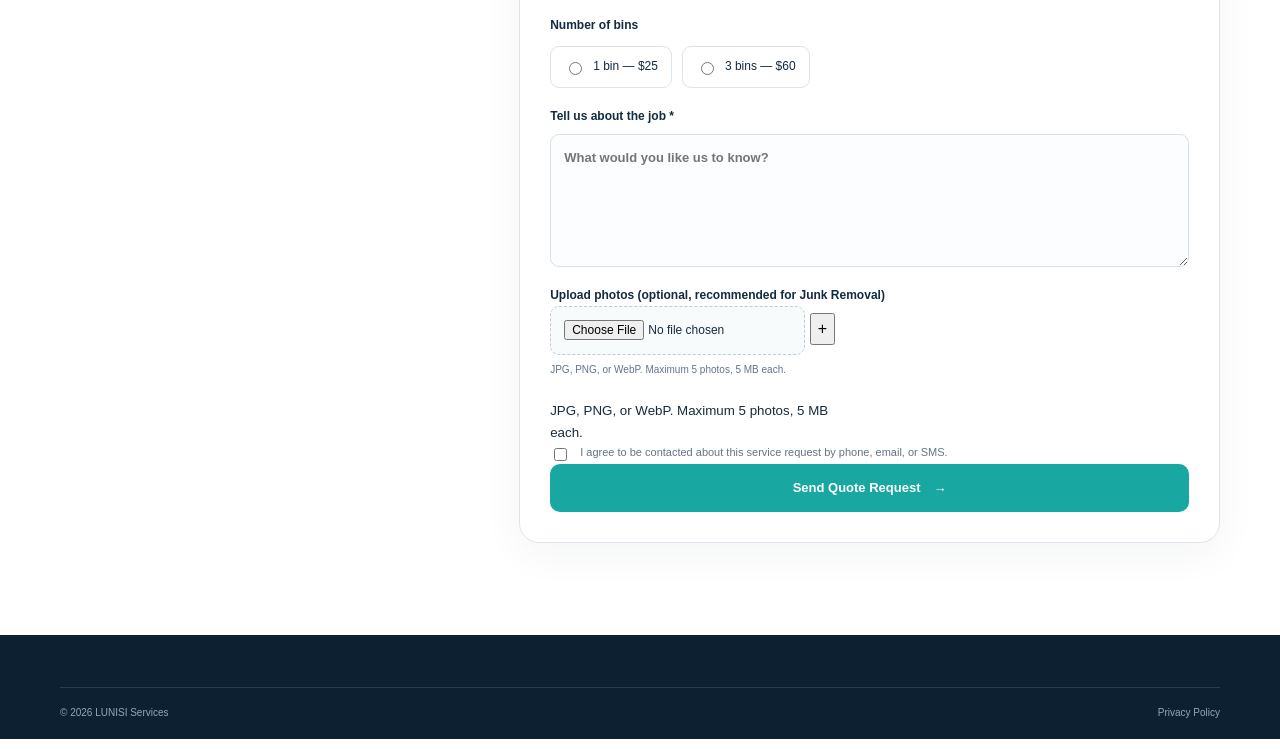
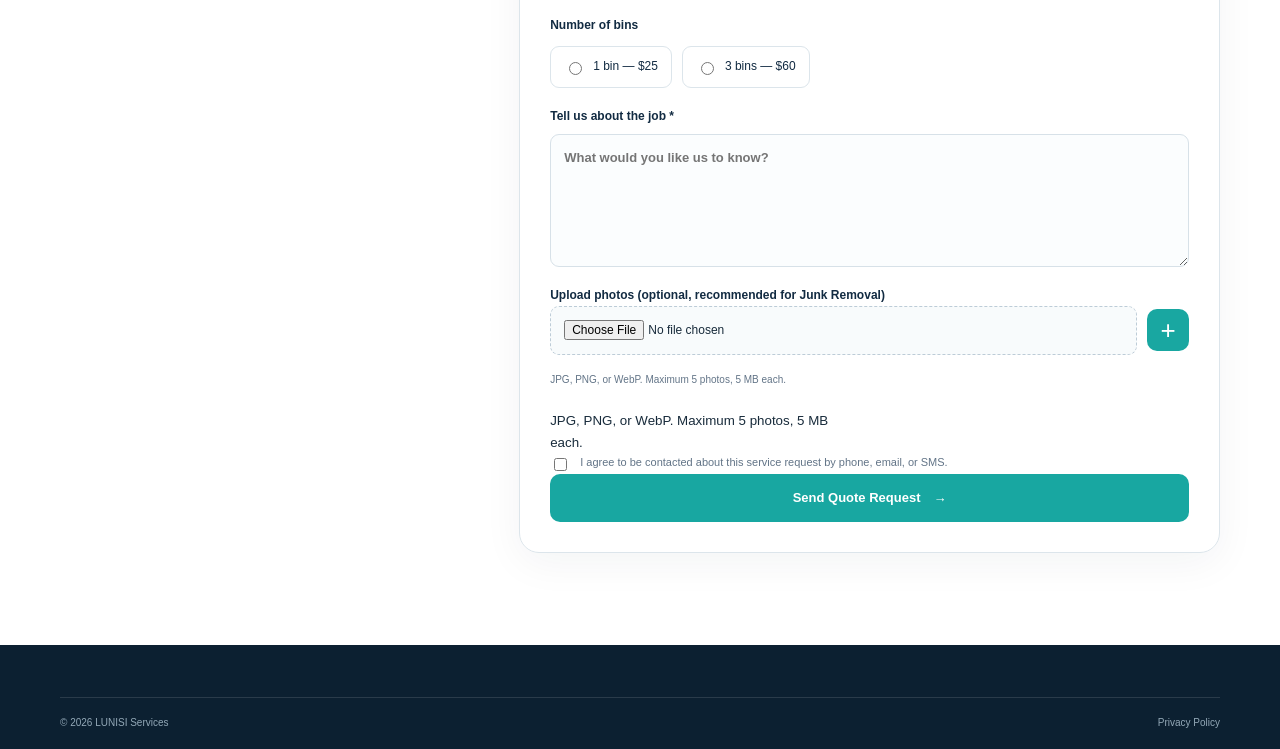
Before and after one commit to kolianinika-coder/LUNISI-Services, a website: page quote.html in a window 1280 px wide. Shown: the part 794-1543 px from the top of the page. Drawn offline with Linux system fonts and the light colour scheme.

Commit message:
Add styles for photo upload buttons and layout

```diff
--- a/css/style.css
+++ b/css/style.css
@@ -71,3 +71,43 @@ html[data-theme="dark"] .small-note{color:#9eafbd}
     order: 3;
   }
 }
+
+
+.photo-upload-row {
+  display: flex;
+  align-items: center;
+  gap: 10px;
+  margin-bottom: 10px;
+}
+
+.photo-upload-row input[type="file"] {
+  flex: 1;
+  min-width: 0;
+}
+
+.add-photo-button,
+.remove-photo-button {
+  width: 42px;
+  height: 42px;
+  flex: 0 0 42px;
+  border: 0;
+  border-radius: 10px;
+  background: #19a7a1;
+  color: #fff;
+  font-size: 26px;
+  line-height: 1;
+  cursor: pointer;
+}
+
+.remove-photo-button {
+  background: #e8eeee;
+  color: #263746;
+}
+
+.add-photo-button:hover {
+  background: #138c87;
+}
+
+.remove-photo-button:hover {
+  background: #d5dfdf;
+}
```
